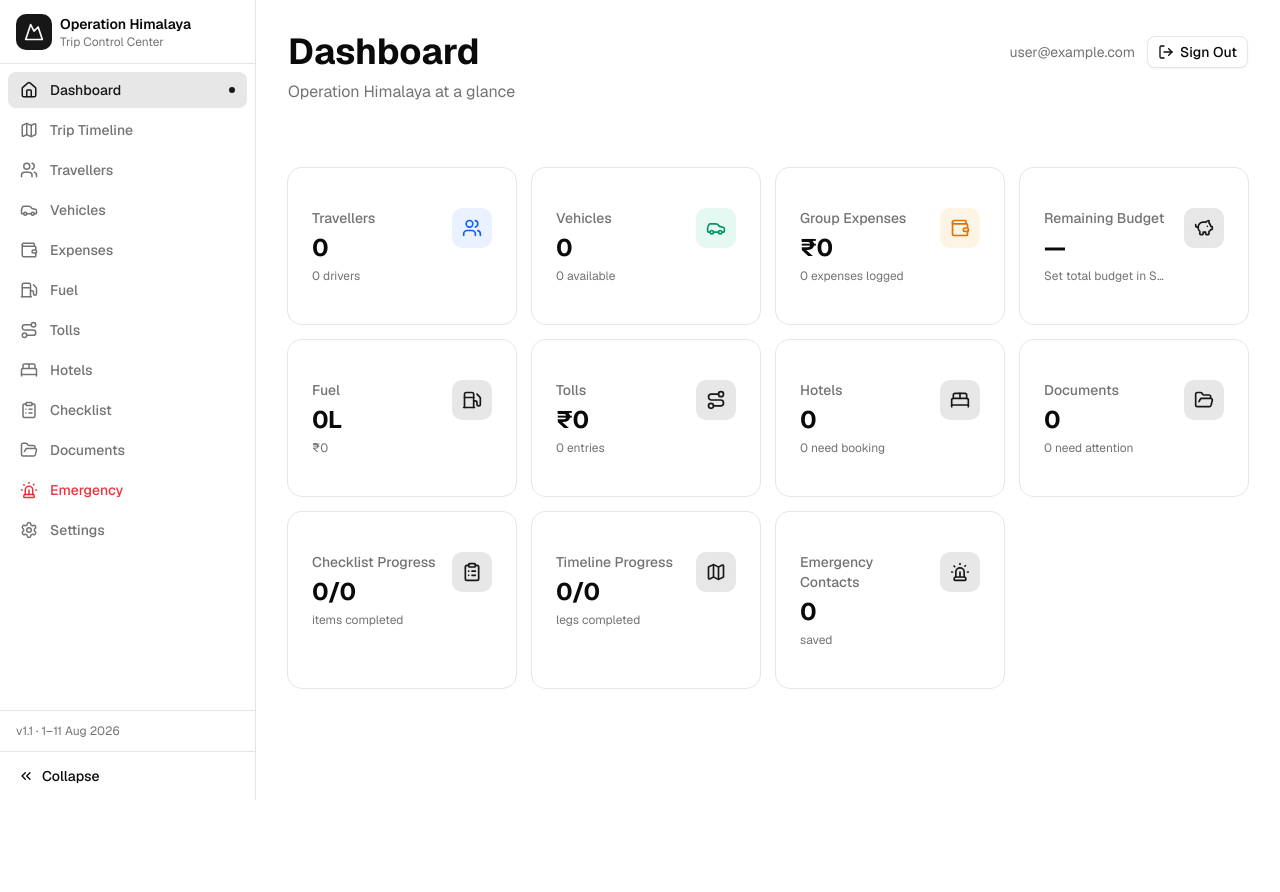
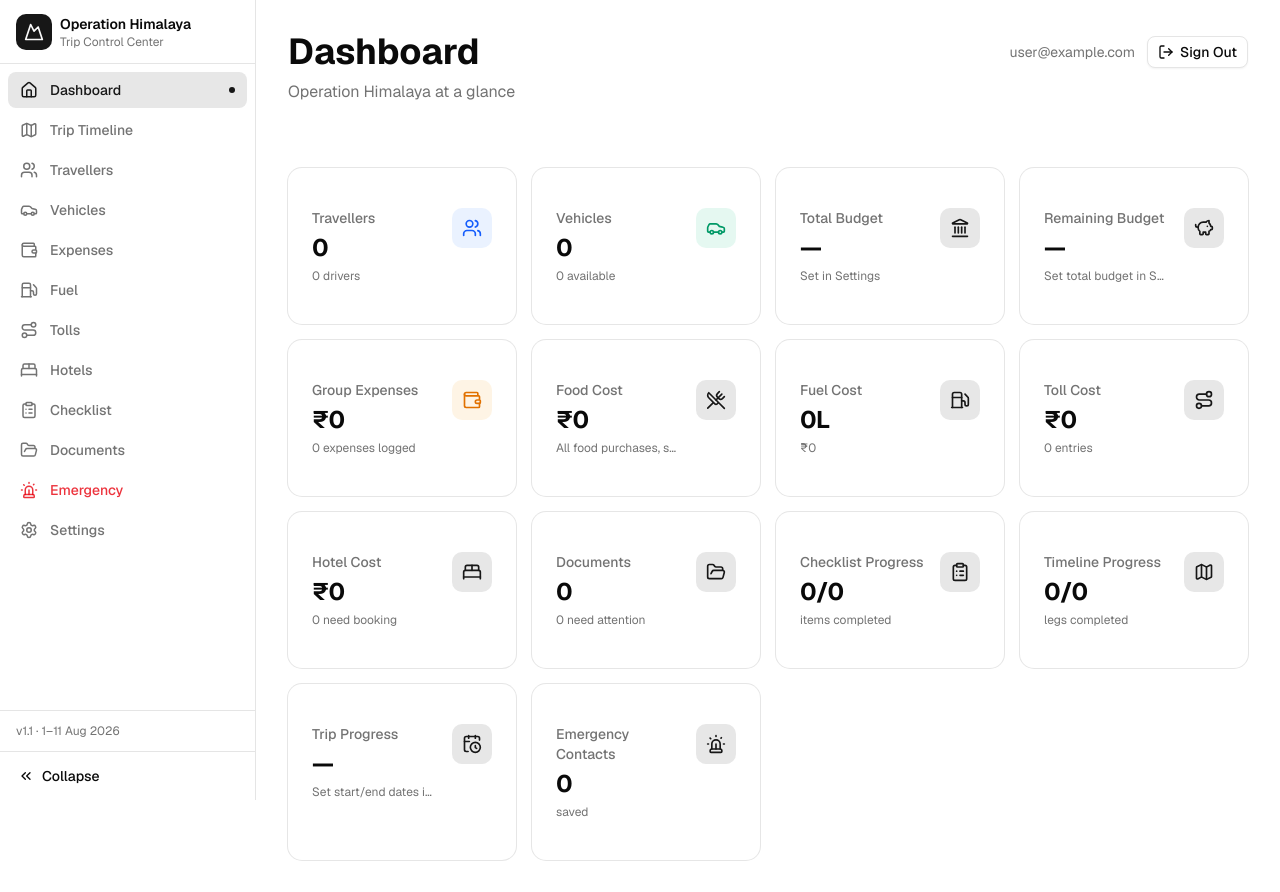
Before and after one commit to tajanpure82-cpu/Travel-Management-System, a Next.js app: page / in a window 1280 px wide. Before the commit the page ends 800 px from the top, so only its background shows below. Built offline with nearby package versions, Linux system fonts and the light colour scheme; no server answers; the database is empty; sample sign-in values are in the browser's storage.

Commit message:
feat: complete Firebase backend integration and improve dashboard modules

```diff
--- a/app/layout.tsx
+++ b/app/layout.tsx
@@ -1,6 +1,7 @@
 import type { Metadata } from "next";
 import { Geist, Geist_Mono } from "next/font/google";
 import "./globals.css";
+import "./print.css";
 
 import { AuthProvider } from "@/contexts/AuthContext";
 import { Toaster } from "sonner";
--- a/components/dashboard/SummaryCards.tsx
+++ b/components/dashboard/SummaryCards.tsx
@@ -3,18 +3,20 @@
 /**
  * SummaryCards
  * ─────────────────────────────────────────────────────────────────────────
- * Dashboard summary — one live card per module, reading real Firestore
- * data via useLiveCollection (10 modules) plus a direct subscription for
- * Settings (a singleton document, not a collection — see that section
- * below for why it can't use the same hook).
+ * Dashboard summary — one live card per module/metric, reading real
+ * Firestore data via useLiveCollection (10 modules) plus a direct
+ * subscription for Settings (a singleton document, not a collection).
  *
- * Two adaptations from the original plan's example card list, both
- * disclosed in the Phase 3 write-up:
- *   - "Remaining Budget" needed a new `totalBudgetCollected` field on
- *     Settings — nothing in the schema held a total-budget figure before.
- *   - "Today's Checklist" became "Checklist Progress" — ChecklistItem has
- *     no due-date concept, so a literal "today" framing doesn't exist in
- *     the real data; this shows completed/total instead.
+ * Four cards added in this pass, per the Analytics request: Total Budget,
+ * Hotel Cost, Food Cost, Trip Progress. Fuel Cost, Toll Cost, and
+ * Remaining Budget already existed from the original build. Driver
+ * Rotation is deliberately not here — it needs a real new data concept
+ * (which driver drives which day), not just a computed card, and wasn't
+ * built alongside this pass.
+ *
+ * Hotel Cost and Food Cost reuse the exact same dual-currency
+ * non-blending discipline as every other total in this app — INR and NPR
+ * are never combined at a guessed rate.
  *
  * Error handling is quieter here than everywhere else in this app,
  * deliberately: every module's own page shows a toast on a Firestore
@@ -25,6 +27,7 @@
  */
 
 import * as React from "react"
+import { differenceInCalendarDays, isValid, parseISO } from "date-fns"
 import { toast } from "sonner"
 
 import { cn } from "@/lib/utils"
@@ -42,6 +45,9 @@ import {
   ClipboardList,
   Map as MapIcon,
   Siren,
+  Landmark,
+  UtensilsCrossed,
+  CalendarClock,
   type LucideIcon,
 } from "lucide-react"
 
@@ -94,6 +100,57 @@ function formatNpr(amount: number): string {
  *  risk, not just a display simplification. */
 function formatDualCurrency(inr: number, npr: number): string {
   return npr > 0 ? `${formatInr(inr)} + ${formatNpr(npr)}` : formatInr(inr)
+}
+
+/** Total cost = rooms × rate × nights — only computable once all three
+ *  are set; otherwise there isn't enough information yet. Duplicated
+ *  from HotelTable.tsx's own helper, matching this codebase's convention
+ *  of duplicating small pure functions per file rather than sharing one. */
+function computeHotelTotalCost(booking: HotelBooking): number | null {
+  if (!booking.rooms || !booking.ratePerRoom || !booking.nights) return null
+  return booking.rooms * booking.ratePerRoom * booking.nights
+}
+
+interface TripProgress {
+  label: string
+  helpText: string
+}
+
+/** Computes "Day X of Y" from Settings' start/end dates and today's real
+ *  date. Returns null if either date is missing or invalid — Trip
+ *  Progress simply doesn't render a card in that case, rather than
+ *  showing a misleading "Day 0". */
+function computeTripProgress(startDateIso: string, endDateIso: string): TripProgress | null {
+  if (!startDateIso || !endDateIso) return null
+  const start = parseISO(startDateIso)
+  const end = parseISO(endDateIso)
+  if (!isValid(start) || !isValid(end)) return null
+
+  const today = new Date()
+  const totalDays = differenceInCalendarDays(end, start) + 1
+  const daysSinceStart = differenceInCalendarDays(today, start)
+
+  if (totalDays <= 0) return null
+
+  if (daysSinceStart < 0) {
+    const daysUntil = -daysSinceStart
+    return {
+      label: "Not started",
+      helpText: `Starts in ${daysUntil} day${daysUntil === 1 ? "" : "s"}`,
+    }
+  }
+
+  if (daysSinceStart >= totalDays) {
+    return { label: "Completed", helpText: "Trip has ended" }
+  }
+
+  const currentDay = daysSinceStart + 1
+  const daysRemaining = totalDays - currentDay
+  return {
+    label: `Day ${currentDay} of ${totalDays}`,
+    helpText:
+      daysRemaining === 0 ? "Last day" : `${daysRemaining} day${daysRemaining === 1 ? "" : "s"} left`,
+  }
 }
 
 /* -------------------------------------------------------------------------- */
@@ -182,8 +239,9 @@ export function SummaryCards() {
       },
       (error) => {
         // Settings genuinely is worth a toast even on this passive page —
-        // if it fails, Remaining Budget silently can't be computed, and
-        // that's worth knowing about rather than just seeing a dash.
+        // if it fails, Remaining Budget and Total Budget silently can't
+        // be computed, and that's worth knowing about rather than just
+        // seeing a dash.
         toast.error(getErrorMessage(error))
         setSettingsLoading(false)
       }
@@ -204,7 +262,24 @@ export function SummaryCards() {
   const kittyTotals = React.useMemo(() => {
     return expenses.data.reduce(
       (totals, expense) => {
-        if (expense.split !== "Kitty") return totals
+        if (expense.splitType !== "Shared") return totals
+        if (expense.currency === "INR") totals.inr += expense.amount
+        else totals.npr += expense.amount
+        return totals
+      },
+      { inr: 0, npr: 0 }
+    )
+  }, [expenses.data])
+
+  // Food Cost — every Food-category expense counts, Shared or Personal,
+  // since this is a category rollup, not a settlement figure. Unlike
+  // Kitty Spend (which deliberately excludes Personal), "how much has the
+  // group spent on food in total" should include everyone's food
+  // purchases, whoever ends up paying whom back for them.
+  const foodTotals = React.useMemo(() => {
+    return expenses.data.reduce(
+      (totals, expense) => {
+        if (expense.category !== "Food") return totals
         if (expense.currency === "INR") totals.inr += expense.amount
         else totals.npr += expense.amount
         return totals
@@ -226,9 +301,25 @@ export function SummaryCards() {
   }, [fuelEntries.data])
 
   const tollTotal = React.useMemo(
-    () => tolls.data.reduce((sum, entry) => sum + entry.carAAmount + entry.carBAmount, 0),
+    () => tolls.data.reduce((sum, entry) => sum + entry.amount, 0),
     [tolls.data]
   )
+
+  // Hotel Cost — sums each booking's total (rooms × rate × nights),
+  // split by currency, skipping any booking that doesn't have enough
+  // information yet to compute a total.
+  const hotelCostTotals = React.useMemo(() => {
+    return hotelBookings.data.reduce(
+      (totals, booking) => {
+        const cost = computeHotelTotalCost(booking)
+        if (cost === null) return totals
+        if (booking.currency === "INR") totals.inr += cost
+        else totals.npr += cost
+        return totals
+      },
+      { inr: 0, npr: 0 }
+    )
+  }, [hotelBookings.data])
 
   const hotelsNotBookedCount = React.useMemo(
     () => hotelBookings.data.filter((b) => b.status === "Not Booked").length,
@@ -254,6 +345,11 @@ export function SummaryCards() {
     if (!settings || settings.totalBudgetCollected === null) return null
     return settings.totalBudgetCollected - kittyTotals.inr
   }, [settings, kittyTotals.inr])
+
+  const tripProgress = React.useMemo(() => {
+    if (!settings) return null
+    return computeTripProgress(settings.startDate, settings.endDate)
+  }, [settings])
 
   return (
     <div className="grid grid-cols-1 gap-4 sm:grid-cols-2 lg:grid-cols-3 xl:grid-cols-4">
@@ -282,16 +378,19 @@ export function SummaryCards() {
       />
 
       <StatCard
-        loading={expenses.loading}
-        icon={Wallet}
-        label="Group Expenses"
-        value={expenses.error ? "—" : formatDualCurrency(kittyTotals.inr, kittyTotals.npr)}
+        loading={settingsLoading}
+        icon={Landmark}
+        label="Total Budget"
+        value={
+          settings?.totalBudgetCollected !== null && settings?.totalBudgetCollected !== undefined
+            ? formatInr(settings.totalBudgetCollected)
+            : "—"
+        }
         helpText={
-          expenses.error
-            ? "Couldn't load"
-            : `${expenses.data.length} expense${expenses.data.length === 1 ? "" : "s"} logged`
+          settings?.totalBudgetCollected !== null && settings?.totalBudgetCollected !== undefined
+            ? "Collected upfront"
+            : "Set in Settings"
         }
-        accentClassName="bg-amber-500/10 text-amber-600 dark:text-amber-400"
       />
 
       <StatCard
@@ -307,9 +406,30 @@ export function SummaryCards() {
       />
 
       <StatCard
+        loading={expenses.loading}
+        icon={Wallet}
+        label="Group Expenses"
+        value={expenses.error ? "—" : formatDualCurrency(kittyTotals.inr, kittyTotals.npr)}
+        helpText={
+          expenses.error
+            ? "Couldn't load"
+            : `${expenses.data.length} expense${expenses.data.length === 1 ? "" : "s"} logged`
+        }
+        accentClassName="bg-amber-500/10 text-amber-600 dark:text-amber-400"
+      />
+
+      <StatCard
+        loading={expenses.loading}
+        icon={UtensilsCrossed}
+        label="Food Cost"
+        value={expenses.error ? "—" : formatDualCurrency(foodTotals.inr, foodTotals.npr)}
+        helpText={expenses.error ? "Couldn't load" : "All food purchases, shared or personal"}
+      />
+
+      <StatCard
         loading={fuelEntries.loading}
         icon={FuelIcon}
-        label="Fuel"
+        label="Fuel Cost"
         value={fuelEntries.error ? "—" : `${fuelTotals.litres}L`}
         helpText={
           fuelEntries.error
@@ -321,7 +441,7 @@ export function SummaryCards() {
       <StatCard
         loading={tolls.loading}
         icon={RouteIcon}
-        label="Tolls"
+        label="Toll Cost"
         value={tolls.error ? "—" : formatInr(tollTotal)}
         helpText={
           tolls.error
@@ -333,8 +453,12 @@ export function SummaryCards() {
       <StatCard
         loading={hotelBookings.loading}
         icon={BedDouble}
-        label="Hotels"
-        value={hotelBookings.error ? "—" : `${hotelBookings.data.length}`}
+        label="Hotel Cost"
+        value={
+          hotelBookings.error
+            ? "—"
+            : formatDualCurrency(hotelCostTotals.inr, hotelCostTotals.npr)
+        }
         helpText={
           hotelBookings.error
             ? "Couldn't load"
@@ -379,6 +503,14 @@ export function SummaryCards() {
       />
 
       <StatCard
+        loading={settingsLoading}
+        icon={CalendarClock}
+        label="Trip Progress"
+        value={tripProgress?.label ?? "—"}
+        helpText={tripProgress?.helpText ?? "Set start/end dates in Settings"}
+      />
+
+      <StatCard
         loading={emergencyContacts.loading}
         icon={Siren}
         label="Emergency Contacts"
--- a/components/layout/DashboardLayout.tsx
+++ b/components/layout/DashboardLayout.tsx
@@ -7,19 +7,16 @@
  * a sticky header, and a main content region that fills the remaining
  * space.
  *
- * AppSidebar already manages its own responsive behaviour — a fixed rail
- * on desktop and a slide-over sheet on mobile — and reserves its own
- * horizontal space via an internal spacer. That means this layout only
- * has to place it as the first flex child; no extra margin or padding
- * bookkeeping for the sidebar's width is needed here.
+ * Print addition: the sidebar and the header's email/sign-out block are
+ * both `print:hidden` — navigation chrome has no place on a printed
+ * page. This is done once, here, rather than per-module, so every page
+ * in the app benefits automatically. The page title/subtitle (from
+ * DashboardHeader) stays visible when printing — knowing which page a
+ * printout came from is useful context, unlike the nav controls.
  *
- * Auth gating (new): every dashboard route requires a signed-in user.
- * While the initial auth check is running, or once we know there's no
- * user, this shows a minimal loading spinner and redirects to /login
- * rather than flashing the real dashboard content. The sign-out control
- * lives in the header row, next to the title — the only new visual
- * element added here, and it's required for backend integration since
- * there was previously no way to sign out at all.
+ * Auth gating unchanged from before: every dashboard route requires a
+ * signed-in user, shows a spinner while auth state resolves, and
+ * redirects to /login if there's no user.
  */
 
 import * as React from "react"
@@ -41,16 +38,6 @@ interface DashboardLayoutProps {
   children: ReactNode
 }
 
-/**
- * Usage
- *   export default function Page({ children }: { children: React.ReactNode }) {
- *     return (
- *       <DashboardLayout title="Vehicles" subtitle="Manage your fleet">
- *         {children}
- *       </DashboardLayout>
- *     )
- *   }
- */
 export function DashboardLayout({ title, subtitle, children }: DashboardLayoutProps) {
   const { user, loading, signOut } = useAuth()
   const router = useRouter()
@@ -79,8 +66,11 @@ export function DashboardLayout({ title, subtitle, children }: DashboardLayoutPr
 
   return (
     <div className="flex min-h-screen w-full bg-background">
-      {/* Sidebar: fixed rail on desktop, off-canvas sheet on mobile. */}
-      <AppSidebar />
+      {/* Sidebar: fixed rail on desktop, off-canvas sheet on mobile.
+          Hidden entirely when printing. */}
+      <div className="print:hidden">
+        <AppSidebar />
+      </div>
 
       {/* Content column: header + main, fills the space beside the sidebar. */}
       <div className="flex min-w-0 flex-1 flex-col">
@@ -89,10 +79,10 @@ export function DashboardLayout({ title, subtitle, children }: DashboardLayoutPr
           AppSidebar's floating menu trigger (fixed top-4 left-4); the
           padding drops away once the desktop rail takes over at `md`.
         */}
-        <div className="sticky top-0 z-30 bg-background pl-14 md:pl-0">
+        <div className="sticky top-0 z-30 bg-background pl-14 md:pl-0 print:static print:pl-0">
           <div className="flex items-start justify-between gap-4 p-4 pb-0 sm:p-6 sm:pb-0 lg:p-8 lg:pb-0">
             <DashboardHeader title={title} subtitle={subtitle} />
-            <div className="flex shrink-0 items-center gap-3 pt-1">
+            <div className="flex shrink-0 items-center gap-3 pt-1 print:hidden">
               <span className="hidden max-w-[16ch] truncate text-sm text-muted-foreground sm:inline">
                 {user.email}
               </span>
--- a/components/travellers/TravellerCard.tsx
+++ b/components/travellers/TravellerCard.tsx
@@ -4,8 +4,7 @@
  * TravellerCard
  * ─────────────────────────────────────────────────────────────────────────
  * Presentational card for a single traveller — used by TravellerTable's
- * Card View. Shows `assignedVehicleName` (the real Vehicle reference's
- * display name) instead of the old fixed "Car A"/"Car B" enum.
+ * Card View. Edit/Delete footer is print:hidden.
  */
 
 import { cn } from "@/lib/utils"
@@ -109,7 +108,7 @@ export function TravellerCard({ traveller, onEdit, onDelete }: TravellerCardProp
         )}
       </CardContent>
 
-      <CardFooter className="gap-2">
+      <CardFooter className="gap-2 print:hidden">
         <Button
           type="button"
           variant="outline"
```
Also changed, not shown: app/print.css (added, +26 -0 lines), components/emergency/EmergencyCard.tsx (+4 -8 lines), components/emergency/EmergencyTable.tsx (+15 -15 lines), components/expenses/ExpenseTable.tsx (+19 -25 lines), components/timeline/TimelineCard.tsx (+2 -7 lines), components/timeline/TimelineTable.tsx (+14 -16 lines), components/travellers/TravellerTable.tsx (+13 -19 lines), components/ui/print-button.tsx (added, +38 -0 lines).
